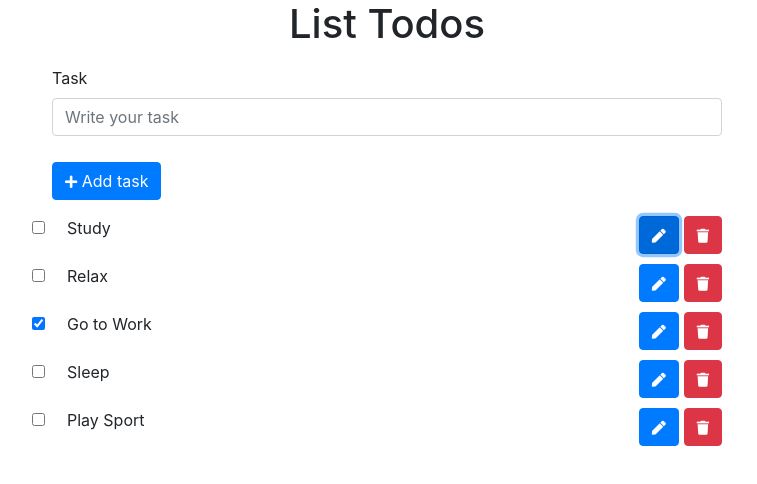
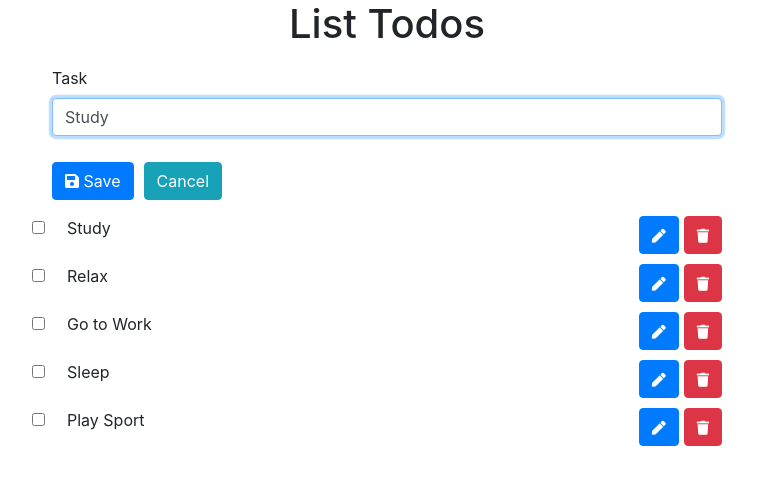
Before and after one commit to giaunguyen2604/demo-react-reduxthunk-formik-yup, a React (Create React App) app: page / in a window 1280 px wide. Both pictures are taken after a click on the button 911 px from the left and 235 px from the top of the page. Shown: the top 484 px of the page, without its empty margins (253-1010 px from the left). Built offline with nearby package versions, Linux system fonts and the light colour scheme.

Commit message:
logic update todo

```diff
--- a/src/App.css
+++ b/src/App.css
@@ -34,4 +34,5 @@
 
 .btn-add-edit {
   margin-top: 10px;
+  margin-right: 10px;
 }
--- a/src/App.js
+++ b/src/App.js
@@ -2,26 +2,36 @@ import { useState} from 'react'
 import { Container } from 'reactstrap'
 import ListTasks from './components/ListTasks'
 import FormAddEdit from './components/FormAddEdit'
+import { useAppContext } from './contexts/appContext'
 import { listTodos } from './data'
 import './App.css';
-
 function App() {
-
+  const { initTask, isEditMode, updateIsEditMode } = useAppContext()
   const [listTasks, setListTasks] = useState(listTodos)
 
   const initialValues =
   {
-    task: ''
+    id: initTask.id,
+    task: initTask.value
   }
 
   const submitAddEdit = (values, actions) => {
+    const { task, id} = values
     setTimeout(() => {
-      const newListTodos = [...listTasks]
-      newListTodos.push({
-        id: Date.now(),
-        value: values.task,
-        isDone: false
-      })
+      let newListTodos = [...listTasks]
+      if (!isEditMode) {
+        newListTodos.push({
+          id: Date.now(),
+          value: values.task,
+          isDone: false
+        })
+      } else {
+        const index = newListTodos.findIndex(todo => todo.id === id)
+        if (index === -1) return;
+        newListTodos[index].value = task
+        updateIsEditMode(false)
+      }
+
       setListTasks(newListTodos)
       actions.setSubmitting(false);
       actions.resetForm({
@@ -43,7 +53,7 @@ function App() {
   return (
     <Container className="themed-container container-app">
       <h1 className="header-title">List Todos</h1>
-      <FormAddEdit isAdd={true} onSubmit={submitAddEdit} initialValues={initialValues}/>
+      <FormAddEdit onSubmit={submitAddEdit} initialValues={initialValues}/>
       <ListTasks listTasks={listTasks} updateStatus={changeStatus}/>
     </Container>
   );
--- a/src/components/FormAddEdit.jsx
+++ b/src/components/FormAddEdit.jsx
@@ -4,21 +4,31 @@ import PropTypes from 'prop-types'
 import { Button, FormGroup, Spinner } from 'reactstrap';
 import * as Yup from 'yup';
 import InputCustom from './InputCustom'
+import { useAppContext } from '../contexts/appContext'
 
 function FormAddEdit(props) {
-  const { initialValues, isAdd, onSubmit } = props
+  const { isEditMode, updateIsEditMode } = useAppContext()
+  const { initialValues, onSubmit } = props
+
   const validationSchema = Yup.object().shape({
     task: Yup.string().required('This field is required.'),
   });
 
   return (
     <Formik
+      enableReinitialize
       initialValues={initialValues}
       onSubmit={onSubmit}
       validationSchema={validationSchema}
     >
       {formikProps => {
-        const { isSubmitting } = formikProps;
+        const { isSubmitting, setFieldValue} = formikProps;
+
+        const cancelEdit = () => {
+          setFieldValue('task','')
+          updateIsEditMode(false)
+        }
+
         return (
           <Form>
             <FastField
@@ -28,10 +38,16 @@ function FormAddEdit(props) {
               placeholder="Write your task"
             />
             <FormGroup >
-              <Button type="submit" color={isAdd ? 'primary' : 'success'} className="btn-add-edit">
-                {isSubmitting ? <Spinner size="sm"/> : <i className="fa fa-plus fa-sm"></i>}
-                {isAdd ? ' Add task' : ' Update your task'}
+              <Button type="submit" color={isEditMode ? 'primary' : 'success'} className="btn-add-edit">
+                {isSubmitting ? <Spinner size="sm" /> : <i className="fas fa-save" />}
+                {" Save"}
               </Button>
+              {isEditMode &&
+                <Button type="button" color='info' className="btn-add-edit"
+                onClick={cancelEdit}>
+                  Cancel
+                </Button>
+              }
             </FormGroup>
           </Form>)
       }}
@@ -39,7 +55,6 @@ function FormAddEdit(props) {
 }
 
 FormAddEdit.propTypes = {
-  isAdd: PropTypes.bool,
   onSubmit: PropTypes.func,
   initialValues: PropTypes.object
 }
--- a/src/components/ItemTask.jsx
+++ b/src/components/ItemTask.jsx
@@ -1,13 +1,22 @@
 import React from 'react'
 import PropTypes from 'prop-types'
 import { Input, Col, Button, Row} from 'reactstrap'
-
+import { useAppContext } from '../contexts/appContext'
 const ItemTask = props => {
   const { value, isDone, updateStatus, id } = props
-
+  const { updateInitTask, updateIsEditMode} = useAppContext()
   const changeStatus = (e, id) => {
     const { checked } = e.target
     updateStatus(id, checked)
+  }
+
+  const editTodoItem = () => {
+    updateInitTask({id, value})
+    updateIsEditMode(true)
+
+    //focus input
+    const elInput = document.getElementById('task')
+    if (elInput) elInput.focus()
   }
 
   return (
@@ -17,7 +26,7 @@ const ItemTask = props => {
        <span className="value-task">{value}</span>
      </Col>
      <Col md="6" className="btn-control-task">
-       <Button color='primary'><i className="fa fa-pen fa-sm"/></Button>
+       <Button color='primary' onClick={editTodoItem}><i className="fa fa-pen fa-sm"/></Button>
        <Button color='danger' className="ml-btn"><i className="fa fa-trash fa-sm"/></Button>
      </Col>
    </Row>
--- a/src/components/ListTasks.jsx
+++ b/src/components/ListTasks.jsx
@@ -27,7 +27,7 @@ const ListTasks = props => {
 
 ListTasks.propTypes = {
   listTasks : PropTypes.array,
-  updateStatus: PropTypes.func
+  updateStatus: PropTypes.func,
 }
 
 export default ListTasks
--- /dev/null
+++ b/src/contexts/appContext.jsx
@@ -0,0 +1,46 @@
+import React, { useState, useContext } from 'react'
+import PropTypes from 'prop-types'
+
+const AppContext = React.createContext(null)
+
+const AppProvider = ({ children }) => {
+
+  const [isEditMode, setIsEditMode] = useState(false)
+  const [initTask, setInitTask] = useState({id:'', value: ''})
+
+  const updateIsEditMode = (boolean) => {
+    setIsEditMode(boolean)
+  }
+
+  const updateInitTask= (value) => {
+    setInitTask(value)
+  }
+
+  const providerValues = {
+    isEditMode,
+    updateIsEditMode,
+    initTask,
+    updateInitTask
+  }
+
+  return (
+    <AppContext.Provider value={providerValues}>
+      {children}
+    </AppContext.Provider>
+  )
+}
+
+AppProvider.propTypes = {
+  children: PropTypes.node
+}
+
+const useAppContext = () => {
+  const state = useContext(AppContext)
+  if (!state) {
+    throw new Error('useAppContext must be used within AppProvider');
+  }
+
+  return state
+}
+
+export { AppProvider, useAppContext }
--- a/src/data.js
+++ b/src/data.js
@@ -1,7 +1,7 @@
 export const listTodos = [
   { id: 1, value: 'Study', isDone: false },
   { id: 2, value: 'Relax', isDone: false },
-  { id: 3, value: 'Go to Work', isDone: true },
+  { id: 3, value: 'Go to Work', isDone: false },
   { id: 4, value: 'Sleep', isDone: false },
   { id: 5, value: 'Play Sport', isDone: false}
 ]
--- a/src/index.js
+++ b/src/index.js
@@ -3,10 +3,13 @@ import ReactDOM from 'react-dom';
 import './index.css';
 import 'bootstrap/dist/css/bootstrap.min.css';
 import App from './App';
+import { AppProvider } from './contexts/appContext'
 
 ReactDOM.render(
   <React.StrictMode>
-    <App />
+    <AppProvider>
+      <App />
+    </AppProvider>
   </React.StrictMode>,
   document.getElementById('root')
 );
```
Also changed, not shown: src/components/InputCustom.jsx (line endings or trailing spaces).
